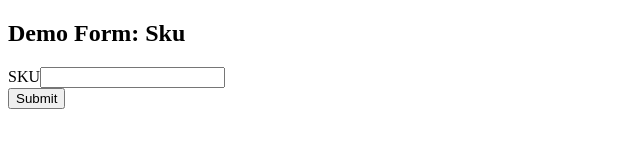
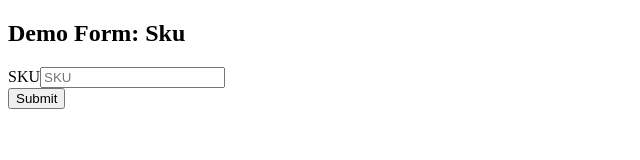
Before and after one commit to dev-mDavid/ng-template-driven-form, an Angular app: page / in a window 1280 px wide. Shown: the top 160 px of the page, without its empty margins (0-640 px from the left). Built offline with nearby package versions, Linux system fonts and the light colour scheme.

Commit message:
config Form Component Template field

```diff
--- a/src/app/form/form.component.html
+++ b/src/app/form/form.component.html
@@ -3,8 +3,12 @@
   <form>
 
     <div class="field">
-      <label>SKU</label>
-      <input>
+      <label for="skuInput">SKU</label>
+      <input id="skuInput"
+              type="text"
+              placeholder="SKU"
+              name="sku"
+              ngModel>
     </div>
 
     <button>Submit</button>
```
